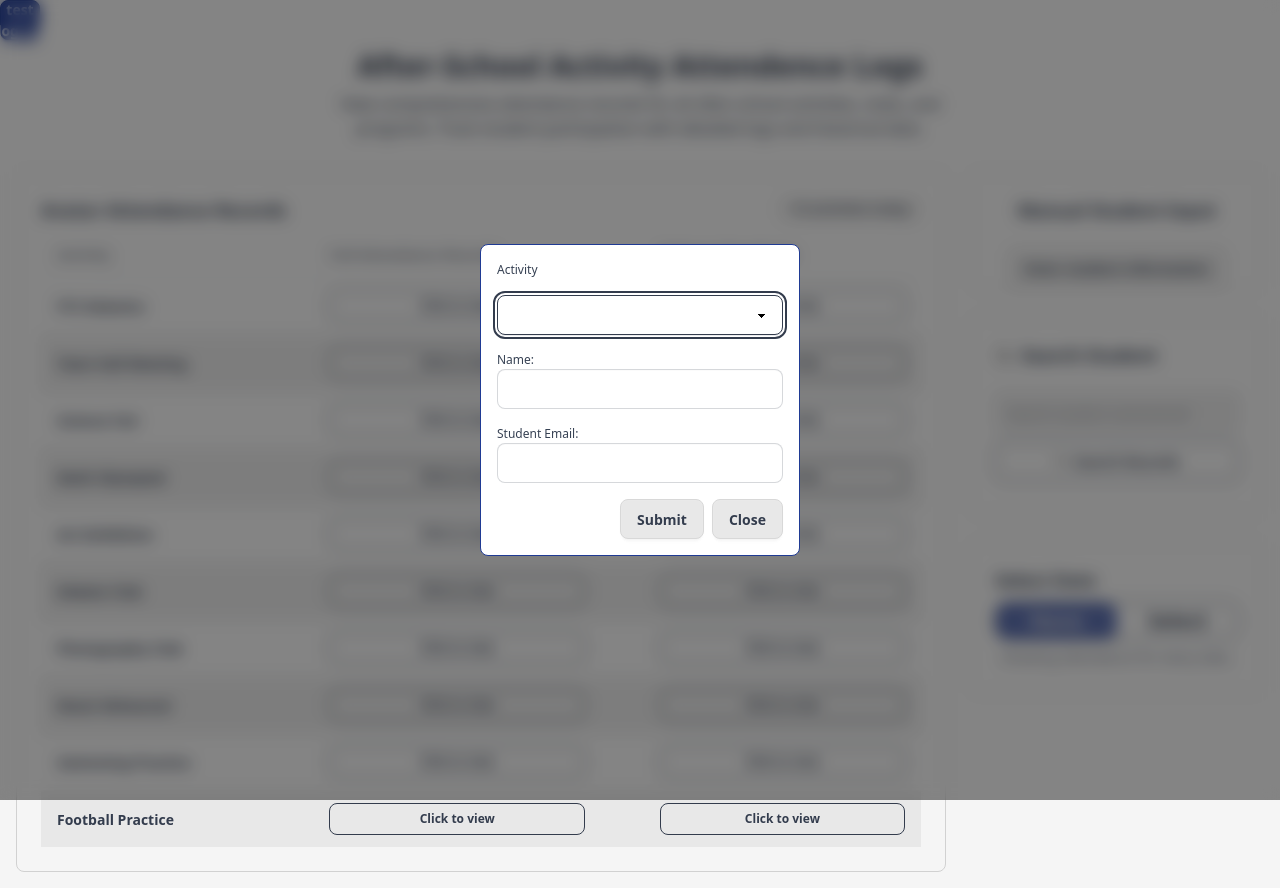
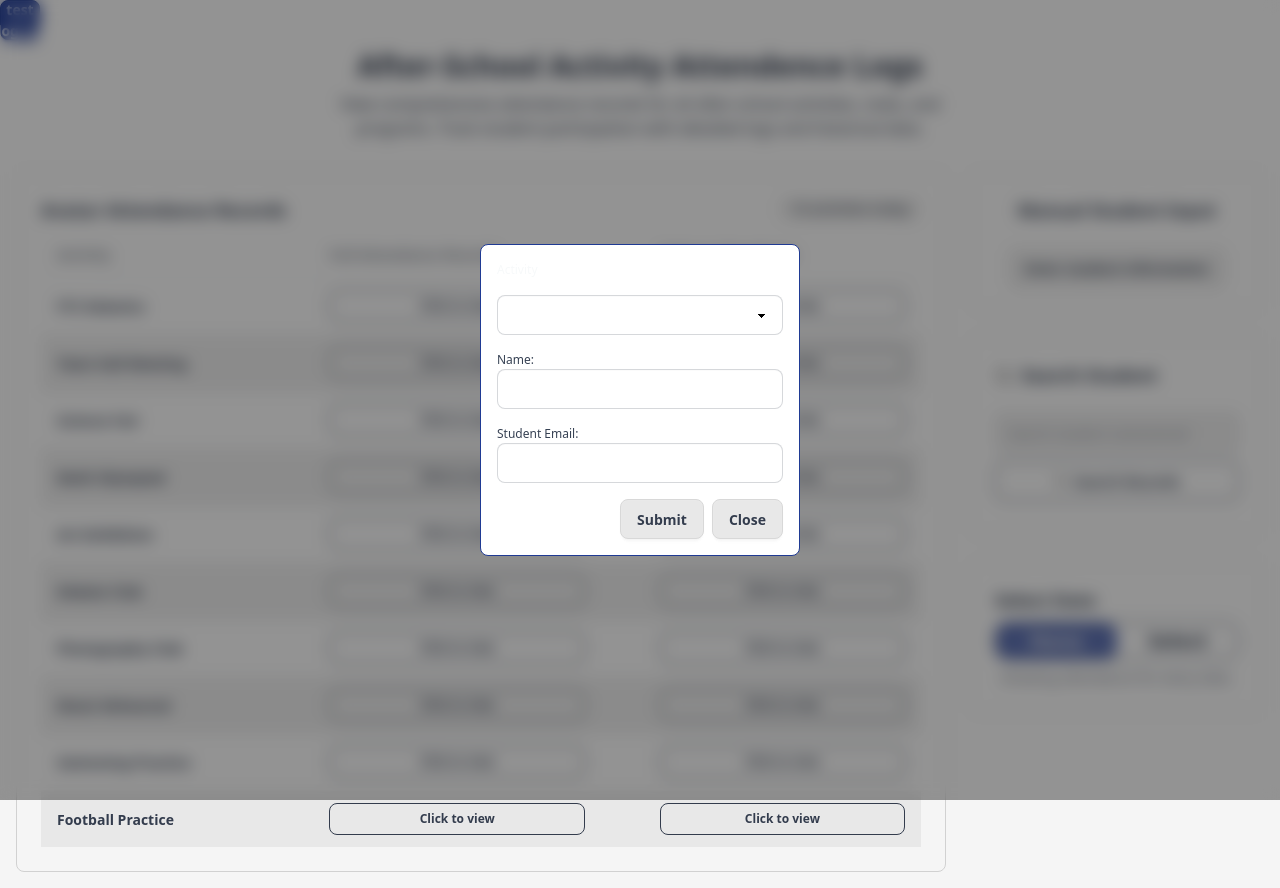
Before and after one commit to sitechtimes/nfc-afterschool, a Nuxt app in the folder frontend/: page / in a window 1280 px wide. Both pictures are taken after a click on the button "Enter student information". Built offline with nearby package versions, Linux system fonts and the light colour scheme.

Commit message:
Not broken

```diff
--- a/frontend/app/components/EnterStudentInfo.vue
+++ b/frontend/app/components/EnterStudentInfo.vue
@@ -1,10 +1,11 @@
 <template>
   <div class="relative">
     <div
-      v-if="studentInfoScreen"
+      v-if="studentInfoScreenOpen"
       class="fixed inset-0 bg-black/40 backdrop-blur-sm z-40"
     ></div>
     <dialog
+      v-if="studentInfoScreenOpen"
       ref="dialog"
       id="dialog"
       class="fixed top-1/2 left-1/2 -translate-x-1/2 -translate-y-1/2 z-50 fieldset rounded-box border p-4 border-primary w-xs"
@@ -14,7 +15,7 @@
         @submit.prevent="submitStudentData"
         class="flex flex-col gap-4"
       >
-        <label class="flex flex-col text-gray-700"> Activity </label>
+        <label class="flex flex-col text-primary-content"> Activity </label>
         <select
           name="activity-choice"
           v-model="studentActivity"
@@ -53,7 +54,7 @@ const today = new Date();
 const todayFormatted = `${
   today.getMonth() + 1
 }/${today.getDate()}/${today.getFullYear()}`;
-const studentInfoScreen = ref(false);
+const studentInfoScreenOpen = ref(false);
 const dialog = ref();
 const studentActivity = ref("");
 const studentName = ref("");
@@ -61,15 +62,14 @@ const studentEmail = ref("");
 const listOfActivities = useActivityStore();
 
 function openInfoEnterPage() {
-  dialog.value.showModal();
-  studentInfoScreen.value = true;
+  studentInfoScreenOpen.value = true;
 }
 function closeWithoutData() {
   studentName.value = "";
   studentEmail.value = "";
   studentActivity.value = "";
   dialog.value.close();
-  studentInfoScreen.value = false;
+  studentInfoScreenOpen.value = false;
 }
 function submitStudentData() {
   studentName.value = studentName.value.trim();
@@ -82,7 +82,7 @@ function submitStudentData() {
   studentName.value = "";
   studentEmail.value = "";
   studentActivity.value = "";
-  studentInfoScreen.value = false;
+  studentInfoScreenOpen.value = false;
   dialog.value.close();
 }
 </script>
--- a/frontend/app/pages/index.vue
+++ b/frontend/app/pages/index.vue
@@ -78,10 +78,10 @@
 
       <div class="col-span-1 flex flex-col gap-6">
         <div class="card card-md mb-1">
-          <div class="card-body justify-center items-center">
+          <div class="card-body items-center">
             <h2 class="card-title">Manual Student Input</h2>
           </div>
-          <div class="card-actions justify-center items-center">
+          <div class="card-actions justify-center items-center pb-5">
             <EnterStudentInfo />
           </div>
         </div>
--- a/frontend/app/pages/login.vue
+++ b/frontend/app/pages/login.vue
@@ -1,6 +1,6 @@
 <template>
   <div
-    class="flex flex-col h-screen p-4 items-center justify-center gap-10 bg-gradient-to-br from-base-100 via-secondary to-base-300"
+    class="flex flex-col h-screen items-center justify-center gap-10 bg-gradient-to-br from-base-100 via-secondary to-base-300"
   >
     <h1 class="text-3xl font-bold">After School Attendance</h1>
     <div
```
